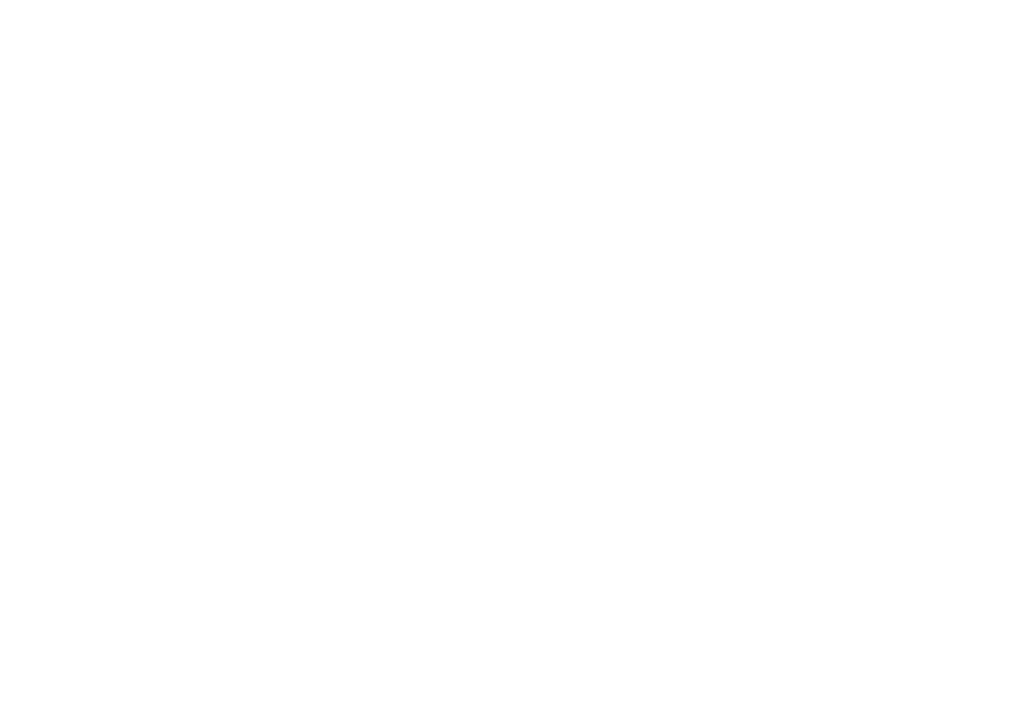
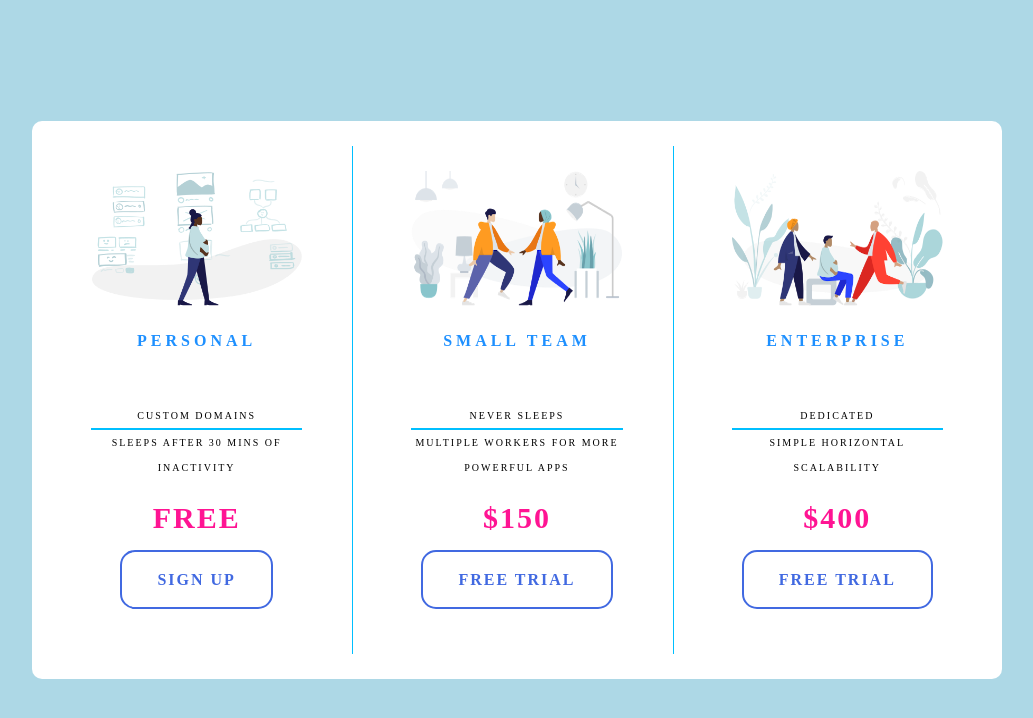
Before and after one commit to imdedude/pricing-table, a plain HTML site: page index.html in a window 1280 px wide. Shown: the whole page, without its empty margins (123-1156 px from the left). Drawn offline with Linux system fonts and the light colour scheme.

Commit message:
finished pricing-table

```diff
--- /dev/null
+++ b/app.css
@@ -0,0 +1,48 @@
+/* http://meyerweb.com/eric/tools/css/reset/
+   v2.0 | 20110126
+   License: none (public domain)
+*/
+
+html, body, div, span, applet, object, iframe,
+h1, h2, h3, h4, h5, h6, p, blockquote, pre,
+a, abbr, acronym, address, big, cite, code,
+del, dfn, em, img, ins, kbd, q, s, samp,
+small, strike, strong, sub, sup, tt, var,
+b, u, i, center,
+dl, dt, dd, ol, ul, li,
+fieldset, form, label, legend,
+table, caption, tbody, tfoot, thead, tr, th, td,
+article, aside, canvas, details, embed,
+figure, figcaption, footer, header, hgroup,
+menu, nav, output, ruby, section, summary,
+time, mark, audio, video {
+	margin: 0;
+	padding: 0;
+	border: 0;
+	font-size: 100%;
+	font: inherit;
+	vertical-align: baseline;
+}
+/* HTML5 display-role reset for older browsers */
+article, aside, details, figcaption, figure,
+footer, header, hgroup, menu, nav, section {
+	display: block;
+}
+body {
+	line-height: 1;
+}
+ol, ul {
+	list-style: none;
+}
+blockquote, q {
+	quotes: none;
+}
+blockquote:before, blockquote:after,
+q:before, q:after {
+	content: '';
+	content: none;
+}
+table {
+	border-collapse: collapse;
+	border-spacing: 0;
+}
--- a/index.html
+++ b/index.html
@@ -1,16 +1,53 @@
+<!DOCTYPE html>
 <html lang="en">
+
 <head>
-  <title>Hey!</title>
-  <link rel="stylesheet" href="styles.css">
+    <meta charset="UTF-8">
+    <meta name="viewport" content="width=device-width, initial-scale=1.0">
+    <title>Price Tiers</title>
+    <link rel="stylesheet" href="https://fonts.googleapis.com/css?family=Open+Sans:400,600,700">
+    <link rel="stylesheet" href="styles.css">
+    <link rel="stylesheet" href="app.css">
+</head>
 
-</head>
 <body>
+    <div class="panel pricing-table">
 
+        <div class="pricing-plan">
+            <img src="icons/icon1.png" alt="" class="pricing-img">
+            <h2 class="pricing-header">Personal</h2>
+            <ul class="pricing-features">
+                <li class="pricing-features-item">Custom domains</li>
+                <li class="pricing-features-item">Sleeps after 30 mins of inactivity</li>
+            </ul>
+            <span class="pricing-price">Free</span>
+            <a href="#/" class="pricing-button">Sign up</a>
+        </div>
 
+        <div class="pricing-plan">
+            <img src="icons/icon2.png" alt="" class="pricing-img">
+            <h2 class="pricing-header">Small team</h2>
+            <ul class="pricing-features">
+                <li class="pricing-features-item">Never sleeps</li>
+                <li class="pricing-features-item">Multiple workers for more powerful apps</li>
+            </ul>
+            <span class="pricing-price">$150</span>
+            <a href="#/" class="pricing-button is-featured">Free trial</a>
+        </div>
+
+        <div class="pricing-plan">
+            <img src="icons/icon3.png" alt="" class="pricing-img">
+            <h2 class="pricing-header">Enterprise</h2>
+            <ul class="pricing-features">
+                <li class="pricing-features-item">Dedicated</li>
+                <li class="pricing-features-item">Simple horizontal scalability</li>
+            </ul>
+            <span class="pricing-price">$400</span>
+            <a href="#/" class="pricing-button">Free trial</a>
+        </div>
+
+    </div>
 
 </body>
 
-
-
-
 </html>
--- a/styles.css
+++ b/styles.css
@@ -0,0 +1,96 @@
+html {
+    font-family: sans-serif;
+    box-sizing: border-box;
+}
+
+body {
+    background-color: lightblue;
+    display: flex;
+    justify-content: center;
+    align-items: center;
+    min-height: 100vh;
+}
+
+.panel {
+    background-color: white;
+    width:100%;
+    max-width: 960px;
+    display: flex;
+    flex-direction: column;
+    align-items: center;
+    border-radius: 10px;
+    padding: 10px 5px;
+    text-align: center;
+    text-transform: uppercase;
+}
+
+.pricing-plan {
+    border-bottom: 2px dotted cyan;
+    letter-spacing: 2px;
+    line-height: 25px;
+    margin: 15px 4px;
+}
+
+.pricing-plan:last-child {
+    border-bottom: none;
+}
+
+.pricing-img {
+    max-width: 100%;
+    margin-bottom: 15px;
+}
+
+.pricing-price {
+    display:block;
+    font-size:30px;
+    color: deeppink;
+    font-weight: bold;
+}
+
+.pricing-features {
+    margin: 50px 0 25px
+}
+
+.pricing-button {
+    text-decoration: none;
+    border: 2px solid;
+    padding: 15px 35px;
+    border-radius: 15px;
+    display: inline-block;
+    margin: 20px 0 20px;
+    font-weight: bold;
+    color: royalblue;
+}
+
+.pricing-button:hover {
+    opacity: 0.4;
+}
+
+.pricing-header {
+    letter-spacing: 4px;
+    color: dodgerblue;
+    font-weight: bold;
+}
+
+@media (min-width: 900px) {
+    .panel {
+        flex-direction: row;
+    }
+
+    .pricing-plan {
+        border-bottom: none;
+        border-right: 1px solid deepskyblue;
+        padding: 25px 50px;
+    }
+    .pricing-plan:last-child {
+        border-right: none;
+    }
+
+    .pricing-features-item {
+        border-bottom: 2px solid deepskyblue;
+        font-size:10px
+    }
+    .pricing-features-item:last-child {
+        border-bottom: none;
+    }
+}
```
Also changed, not shown: icons/icon1.png (added), icons/icon2.png (added), icons/icon3.png (added).
